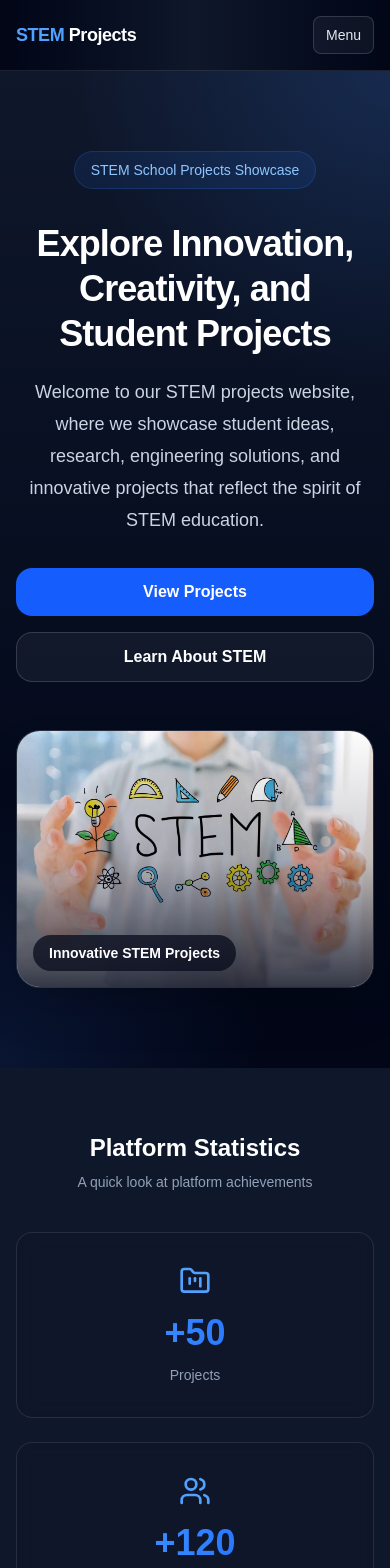
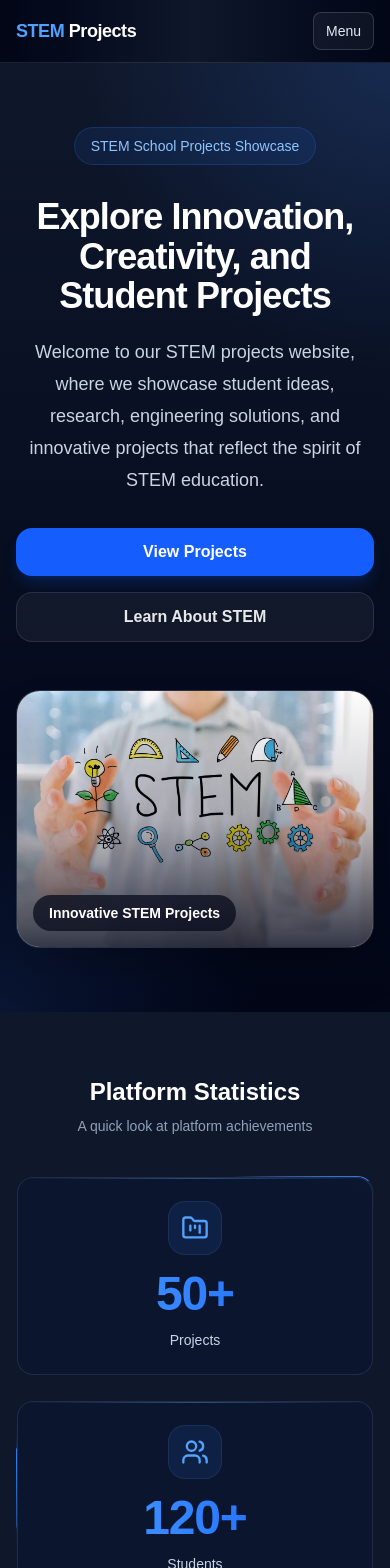
Before and after one commit to L0da/stem-projects-website, a Next.js app: page / in a window 390 px wide. Shown: the top 1568 px of the page. Built offline with nearby package versions, Linux system fonts and the light colour scheme.

Commit message:
Finish home

```diff
--- a/components/home/HeroSection.tsx
+++ b/components/home/HeroSection.tsx
@@ -9,7 +9,7 @@ export default function HeroSection() {
   const { t, locale } = useLanguage();
 
   return (
-    <section className="relative overflow-hidden bg-gradient-to-b from-[#0f172a] to-[#020617] py-20 md:py-28">
+    <section className="relative overflow-hidden bg-gradient-to-b from-[#0f172a] to-[#020617] py-16 md:py-20">
       {/* subtle background glow */}
       <div className="absolute inset-0 bg-[radial-gradient(circle_at_top_right,rgba(59,130,246,0.18),transparent_30%)]" />
       <div className="absolute inset-0 bg-[radial-gradient(circle_at_bottom_left,rgba(59,130,246,0.12),transparent_25%)]" />
@@ -18,12 +18,12 @@ export default function HeroSection() {
         <div className="relative grid items-center gap-12 lg:grid-cols-2">
           {/* Text */}
           <div className={`space-y-8 ${locale === "ar" ? "lg:text-right" : "lg:text-left"} text-center`}>
-            <div className="inline-flex rounded-full border border-blue-500/20 bg-blue-500/10 px-4 py-2 text-sm font-medium text-blue-300">
+            <div className="inline-flex rounded-full border border-blue-500/20 bg-blue-500/10 px-4 py-2 text-sm font-medium text-blue-300 backdrop-blur-sm">
               {t.hero.badge}
             </div>
 
             <div className="space-y-5">
-              <h1 className="text-4xl font-extrabold leading-tight tracking-tight text-white sm:text-5xl lg:text-6xl">
+              <h1 className="text-4xl font-extrabold leading-[1.1] tracking-tight text-white sm:text-5xl lg:text-6xl">
                 {t.hero.title}
               </h1>
 
@@ -41,14 +41,14 @@ export default function HeroSection() {
             >
               <Link
                 href="/projects"
-                className="inline-flex items-center justify-center rounded-2xl bg-blue-600 px-6 py-3 text-base font-semibold text-white transition hover:bg-blue-700 hover:scale-[1.02]"
+                className="inline-flex items-center justify-center rounded-2xl bg-blue-600 px-6 py-3 text-base font-semibold text-white shadow-lg shadow-blue-600/20 transition hover:bg-blue-700 hover:scale-[1.03]"
               >
                 {t.hero.viewProjects}
               </Link>
 
               <Link
                 href="/about-stem"
-                className="inline-flex items-center justify-center rounded-2xl border border-white/15 bg-white/5 px-6 py-3 text-base font-semibold text-white transition hover:bg-white/10"
+                className="inline-flex items-center justify-center rounded-2xl border border-white/10 bg-white/5 px-6 py-3 text-base font-semibold text-white/90 transition hover:bg-white/10 hover:text-white"
               >
                 {t.hero.learnAboutStem}
               </Link>
@@ -57,13 +57,13 @@ export default function HeroSection() {
 
           {/* Image */}
           <div className="relative">
-            <div className="relative overflow-hidden rounded-3xl border border-white/10 bg-white/5 shadow-2xl">
+            <div className="group relative overflow-hidden rounded-3xl border border-white/10 bg-white/5 shadow-2xl transition duration-500 hover:shadow-blue-500/10">
               <Image
                 src="/projects/hero-stem.jpg"
                 alt="STEM students working on projects"
                 width={900}
                 height={700}
-                className="h-full w-full object-cover"
+                className="h-full w-full object-cover transition duration-700 group-hover:scale-[1.03]"
                 priority
               />
 
--- a/components/home/StatsSection.tsx
+++ b/components/home/StatsSection.tsx
@@ -1,14 +1,20 @@
 "use client";
 
-import { useEffect, useState } from "react";
+import { useEffect, useRef, useState } from "react";
 import Container from "@/components/ui/Container";
 import { useLanguage } from "@/components/providers/language-provider";
-import { Users, FolderKanban, Layers } from "lucide-react";
+import { Users, FolderKanban, Layers, LucideIcon } from "lucide-react";
+
+type StatItem = {
+  label: string;
+  value: number;
+  icon: LucideIcon;
+};
 
 export default function StatsSection() {
   const { locale } = useLanguage();
 
-  const stats =
+  const stats: StatItem[] =
     locale === "ar"
       ? [
           { label: "مشروع", value: 50, icon: FolderKanban },
@@ -24,12 +30,11 @@ export default function StatsSection() {
   return (
     <section className="py-16 sm:py-20">
       <Container>
-        {/* Title */}
         <div className="mb-10 text-center">
           <h2 className="text-2xl font-bold text-white sm:text-3xl">
             {locale === "ar" ? "إحصائيات المنصة" : "Platform Statistics"}
           </h2>
-          <p className="mt-2 text-sm text-slate-400">
+          <p className="mt-2 text-sm text-slate-400 sm:text-base">
             {locale === "ar"
               ? "نظرة سريعة على إنجازات المنصة"
               : "A quick look at platform achievements"}
@@ -38,7 +43,7 @@ export default function StatsSection() {
 
         <div className="grid gap-6 md:grid-cols-3">
           {stats.map((stat, index) => (
-            <StatCard key={index} {...stat} />
+            <StatCard key={stat.label} {...stat} index={index} />
           ))}
         </div>
       </Container>
@@ -46,47 +51,104 @@ export default function StatsSection() {
   );
 }
 
-function StatCard({ label, value, icon: Icon }: any) {
+function StatCard({
+  label,
+  value,
+  icon: Icon,
+  index,
+}: StatItem & { index: number }) {
   const [count, setCount] = useState(0);
+  const [hasStarted, setHasStarted] = useState(false);
+  const cardRef = useRef<HTMLDivElement | null>(null);
 
   useEffect(() => {
+    const node = cardRef.current;
+    if (!node) return;
+
+    const observer = new IntersectionObserver(
+      ([entry]) => {
+        if (entry.isIntersecting) {
+          setHasStarted(true);
+          observer.disconnect();
+        }
+      },
+      { threshold: 0.35 }
+    );
+
+    observer.observe(node);
+
+    return () => observer.disconnect();
+  }, []);
+
+  useEffect(() => {
+    if (!hasStarted) return;
+
     let start = 0;
     const duration = 1200;
-    const increment = value / (duration / 16);
+    const stepTime = 16;
+    const increment = value / (duration / stepTime);
 
     const counter = setInterval(() => {
       start += increment;
+
       if (start >= value) {
         setCount(value);
         clearInterval(counter);
       } else {
         setCount(Math.floor(start));
       }
-    }, 16);
+    }, stepTime);
 
     return () => clearInterval(counter);
-  }, [value]);
+  }, [hasStarted, value]);
+
+  const animationClass =
+    index === 0
+      ? "animate-[spin_5s_linear_infinite]"
+      : index === 1
+        ? "animate-[spin_7s_linear_infinite]"
+        : "animate-[spin_6s_linear_infinite]";
 
   return (
-    <div className="group relative overflow-hidden rounded-2xl border border-white/10 bg-slate-900/60 p-8 text-center backdrop-blur transition-all duration-300 hover:-translate-y-2 hover:border-blue-500/30 hover:shadow-[0_10px_40px_rgba(37,99,235,0.15)]">
+    <div className="group relative overflow-hidden rounded-2xl p-[1px]">
+      {/* Animated moving partial border */}
+      <div className="absolute inset-0 rounded-2xl overflow-hidden">
+        <div
+          className={`${animationClass} absolute inset-0 bg-[conic-gradient(from_0deg,transparent_0deg,transparent_260deg,rgba(59,130,246,0.9)_300deg,rgba(59,130,246,0.9)_320deg,transparent_360deg)]`}
+        />
 
-      {/* Glow effect */}
-      <div className="absolute inset-0 bg-gradient-to-br from-blue-500/0 via-blue-500/0 to-blue-500/10 opacity-0 transition group-hover:opacity-100" />
-
-      {/* Icon */}
-      <div className="mb-4 flex justify-center">
-        <Icon className="h-8 w-8 text-blue-400" />
+        {/* glow */}
+        <div
+          className={`${animationClass} absolute inset-0 blur-md opacity-60 bg-[conic-gradient(from_0deg,transparent_0deg,transparent_260deg,rgba(59,130,246,0.6)_300deg,rgba(59,130,246,0.6)_320deg,transparent_360deg)]`}
+        />
       </div>
 
-      {/* Number */}
-      <h3 className="text-4xl font-extrabold text-transparent bg-clip-text bg-gradient-to-r from-blue-400 to-blue-600 sm:text-5xl">
-        +{count}
-      </h3>
+      {/* Inner mask */}
+      <div className="absolute inset-[1px] rounded-2xl bg-[#081633]" />
 
-      {/* Label */}
-      <p className="mt-3 text-sm text-slate-400 sm:text-base">
-        {label}
-      </p>
+      {/* Card content */}
+      <div
+        ref={cardRef}
+        className="relative overflow-hidden rounded-2xl border border-white/10 bg-slate-900/50 p-6 text-center backdrop-blur-sm transition-all duration-300 hover:-translate-y-1.5 hover:border-blue-500/20 hover:shadow-[0_12px_40px_rgba(37,99,235,0.14)] sm:p-7"
+      >
+        <div className="absolute inset-x-0 top-0 h-px bg-gradient-to-r from-transparent via-blue-400/40 to-transparent" />
+
+        <div className="absolute inset-0 bg-gradient-to-br from-blue-500/0 via-blue-500/0 to-blue-500/10 opacity-0 transition-opacity duration-300 group-hover:opacity-100" />
+
+        <div className="relative mb-4 flex justify-center">
+          <div className="rounded-2xl bg-blue-500/10 p-3 ring-1 ring-blue-400/20">
+            <Icon className="h-7 w-7 text-blue-400" />
+          </div>
+        </div>
+
+        <h3 className="relative bg-gradient-to-r from-blue-400 to-blue-600 bg-clip-text text-5xl font-extrabold tracking-tight text-transparent sm:text-6xl">
+          {count}+
+        </h3>
+
+        <p className="relative mt-3 text-sm font-medium text-slate-300 sm:text-base">
+          {label}
+        </p>
+      </div>
     </div>
   );
 }
--- a/components/layout/Navbar.tsx
+++ b/components/layout/Navbar.tsx
@@ -27,7 +27,7 @@ export default function Navbar() {
     { href: "/", label: t.nav.home },
     { href: "/about-school", label: t.nav.aboutSchool },
     { href: "/about-stem", label: t.nav.aboutStem },
-    { href: "/projects", label: t.nav.projects, isCTA: true },
+    { href: "/projects", label: t.nav.projects},
     { href: "/contact", label: t.nav.contact },
   ];
 
@@ -39,15 +39,20 @@ export default function Navbar() {
           : "border-white/10 bg-gradient-to-r from-[#020617] via-[#0f172a] to-[#020617]"
       }`}
     >
-      <div className="mx-auto flex max-w-7xl items-center justify-between px-4 py-4 sm:px-6">
+      <div className="mx-auto flex max-w-7xl items-center justify-between px-4 py-3 sm:px-6">
         <Link
           href="/"
-          className="text-lg font-bold tracking-tight sm:text-xl"
+          className="group text-lg font-bold tracking-tight sm:text-xl"
           onClick={() => setIsOpen(false)}
         >
-          <span className="text-blue-400">STEM</span>{" "}
-          <span className="text-white">
+          <span className="text-blue-400 transition-all duration-300 group-hover:text-blue-300">
+            STEM
+          </span>{" "}
+          <span className="relative text-white transition-all duration-300 group-hover:text-blue-100">
             {locale === "ar" ? "مشاريع" : "Projects"}
+
+            {/* underline animation */}
+            <span className="absolute bottom-0 left-0 h-[2px] w-0 bg-blue-400 transition-all duration-300 group-hover:w-full" />
           </span>
         </Link>
 
@@ -56,35 +61,22 @@ export default function Navbar() {
             {navLinks.map((link) => {
               const isActive = pathname === link.href;
 
-              if (link.isCTA) {
-                return (
-                  <Link
-                    key={link.href}
-                    href={link.href}
-                    className={`rounded-xl px-4 py-2 text-sm font-semibold transition ${
-                      isActive
-                        ? "bg-blue-600 text-white shadow-[0_0_20px_rgba(37,99,235,0.25)]"
-                        : "bg-blue-600 text-white hover:bg-blue-700"
-                    }`}
-                  >
-                    {link.label}
-                  </Link>
-                );
-              }
-
               return (
                 <Link
                   key={link.href}
                   href={link.href}
-                  className={`relative px-1 py-1 transition ${
-                    isActive ? "text-blue-400" : "text-slate-300 hover:text-white"
+                  className={`relative px-2 py-1 transition-all duration-200 ${
+                    isActive
+                      ? "text-blue-400"
+                      : "text-slate-300 hover:text-white hover:opacity-90"
                   }`}
                 >
                   {link.label}
+
                   <span
                     className={`absolute bottom-0 h-[2px] bg-blue-400 transition-all duration-300 ${
                       locale === "ar" ? "right-0" : "left-0"
-                    } ${isActive ? "w-full" : "w-0"}`}
+                    } ${isActive ? "w-full" : "w-0 group-hover:w-full"}`}
                   />
                 </Link>
               );
@@ -108,7 +100,7 @@ export default function Navbar() {
 
       {isOpen && (
         <div className="border-t border-white/10 bg-slate-950/95 backdrop-blur-md md:hidden">
-          <div className="mx-auto flex max-w-7xl flex-col gap-4 px-4 py-4 sm:px-6">
+          <div className="mx-auto flex max-w-7xl flex-col gap-4 px-4 py-3 sm:px-6">
             <nav className="flex flex-col gap-3 text-sm font-medium text-slate-300">
               {navLinks.map((link) => {
                 const isActive = pathname === link.href;
@@ -121,7 +113,7 @@ export default function Navbar() {
                     className={`rounded-xl px-3 py-2 transition ${
                       isActive
                         ? "bg-blue-600/15 text-blue-400"
-                        : "hover:bg-white/5 hover:text-white"
+                        : "hover:bg-white/5 hover:text-white hover:opacity-90"
                     }`}
                   >
                     {link.label}
```
Also changed, not shown: app/page.tsx (+3 -4 lines), components/home/CTA-Section.tsx (added, +70 -0 lines), components/home/featured-projects-section.tsx (+12 -3 lines), components/home/inspiration-section.tsx (+26 -10 lines), components/home/stem-video-section.tsx (+7 -4 lines), components/layout/Footer.tsx (+31 -5 lines), app/about-school/AboutPreviewSection.tsx (renamed from components/home/AboutPreviewSection.tsx), app/about-stem/vision-mission-section.tsx (renamed from components/home/vision-mission-section.tsx).
